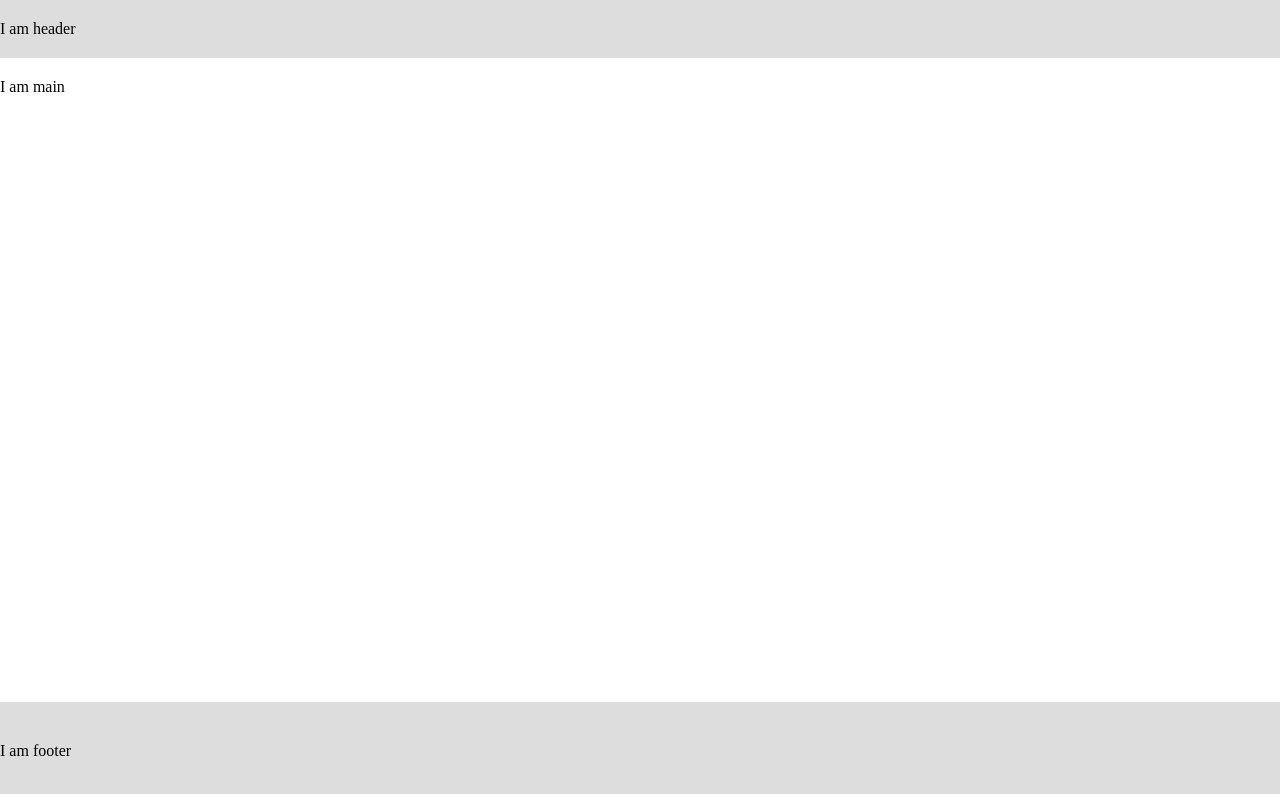
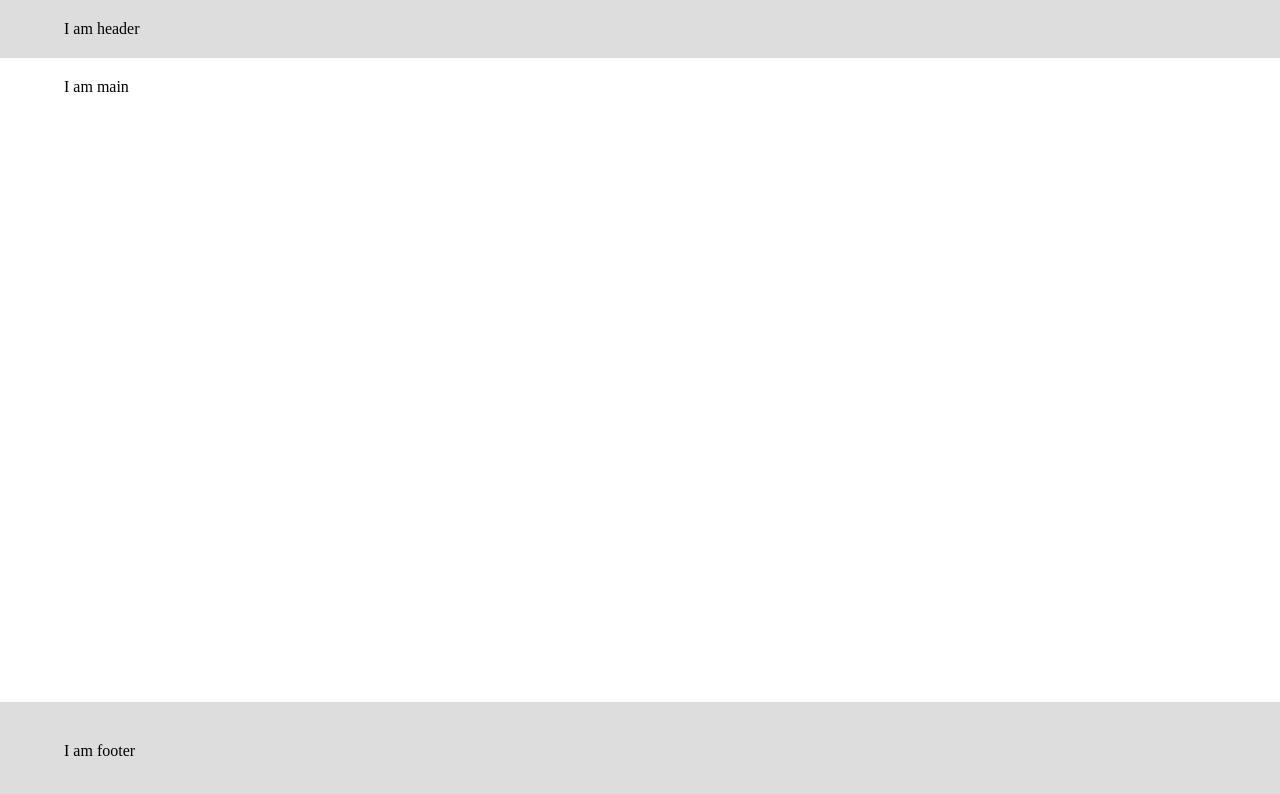
Before and after one commit to samuraijane/react-redux-express-login, a React (Create React App) app in the folder react-ui/: page / in a window 1280 px wide. Shown: the top 794 px of the page. Built offline with nearby package versions, Linux system fonts and the light colour scheme.

Commit message:
wrap content in footer, header, and main

```diff
--- a/react-ui/src/sectioning/footer.jsx
+++ b/react-ui/src/sectioning/footer.jsx
@@ -1,6 +1,8 @@
 const Footer = () => (
   <footer>
-    I am footer
+    <div className="y-wrap">
+      I am footer
+    </div>
   </footer>
 );
 
--- a/react-ui/src/sectioning/header.jsx
+++ b/react-ui/src/sectioning/header.jsx
@@ -1,6 +1,8 @@
 const Header = () => (
   <header>
-    I am header
+    <div className="y-wrap">
+      I am header
+    </div>
   </header>
 );
 
--- a/react-ui/src/sectioning/main.jsx
+++ b/react-ui/src/sectioning/main.jsx
@@ -1,6 +1,8 @@
 const Main = () => (
   <main>
-    I am main
+    <div className="y-wrap">
+      I am main
+    </div>
   </main>
 );
 
--- a/react-ui/src/style.css
+++ b/react-ui/src/style.css
@@ -36,3 +36,8 @@ main {
   flex-direction: column;
   height: 100%;
 }
+
+.y-wrap {
+  margin: 0 auto;
+  width: 90%;
+}
```
